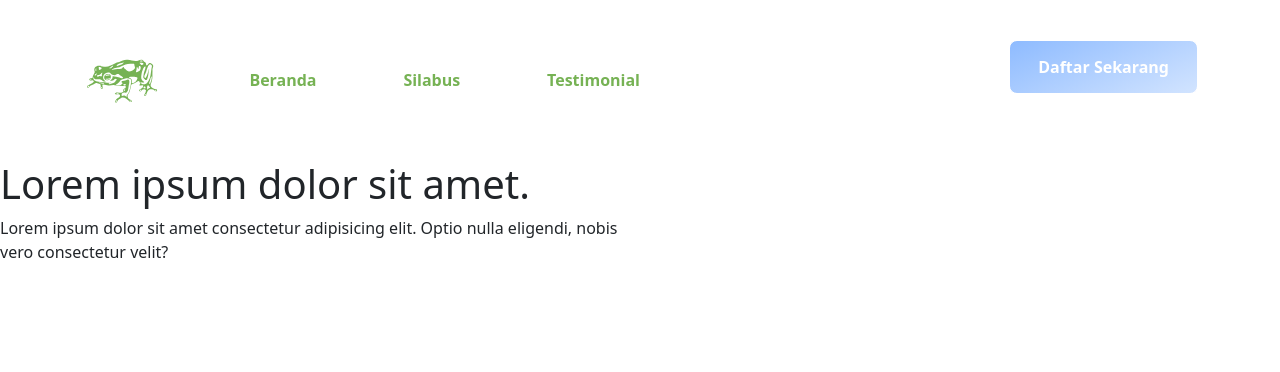
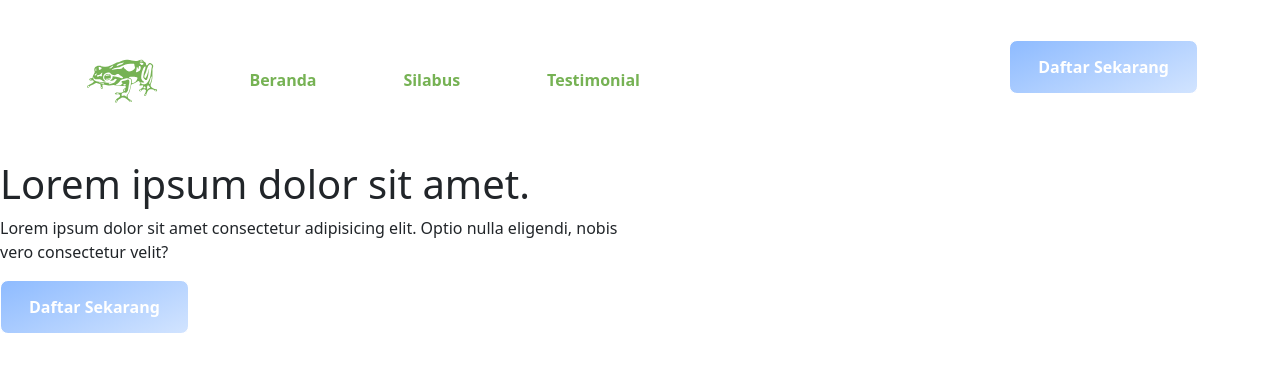
Before and after one commit to Soe-Hok-Gie/slicing-ui, a React (Create React App) app: page / in a window 1280 px wide. Shown: the top 372 px of the page. Built offline with nearby package versions, Linux system fonts and the light colour scheme.

Commit message:
penambahan Button

```diff
--- a/src/components/Hero.jsx
+++ b/src/components/Hero.jsx
@@ -6,6 +6,7 @@ const Hero = () => {
       <div className="col-lg-6">
         <h1 className="h1-custom">Lorem ipsum dolor sit amet.</h1>
         <p className="p-secondary">Lorem ipsum dolor sit amet consectetur adipisicing elit. Optio nulla eligendi, nobis vero consectetur velit?</p>
+        <button className="btn-primary-custom">Daftar Sekarang</button>
       </div>
     </div>
   );
```
